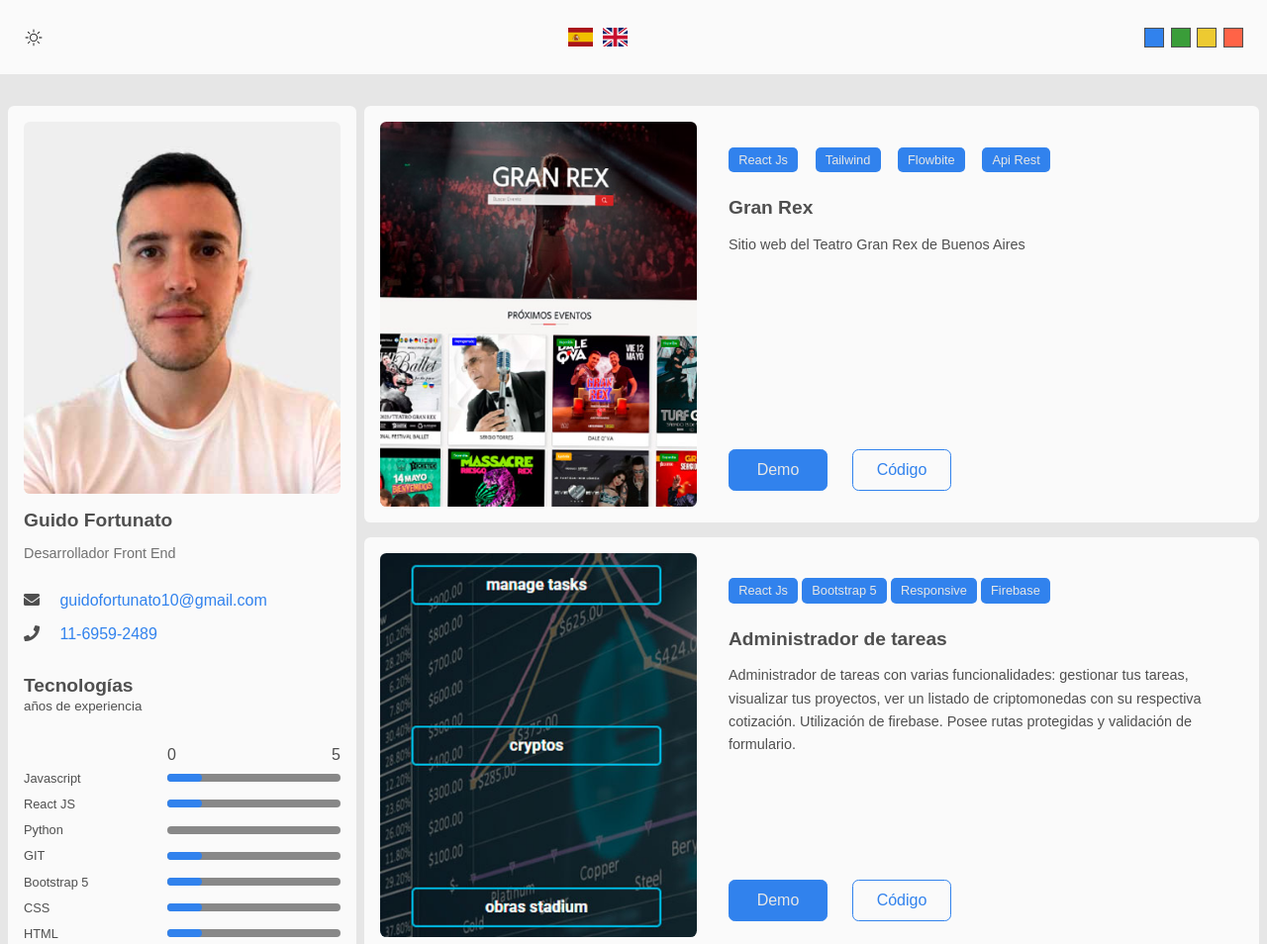
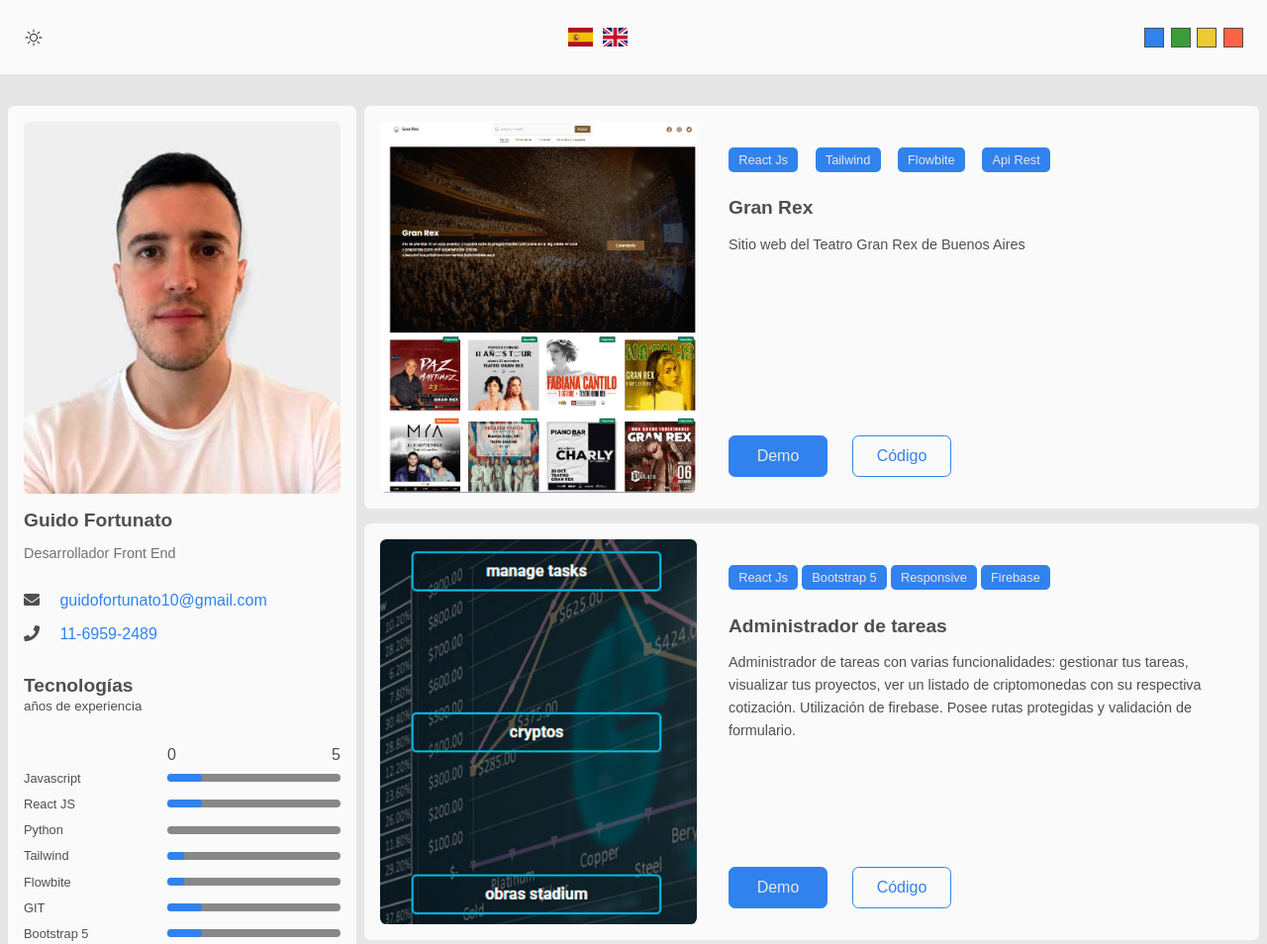
Before and after one commit to guidoFortunato/Portfolio, a plain HTML site: page index.html in a window 1280 px wide. Shown: the top 954 px of the page at 99% size. Drawn offline with Linux system fonts and the light colour scheme.

Commit message:
nuevo gran rex, nuevas skills

```diff
--- a/css/styles.css
+++ b/css/styles.css
@@ -239,6 +239,9 @@ body.dark{
 .skills__bar--10::after{
     transform: translateX(20%)
 }
+.skills__bar--5::after{
+    transform: translateX(10%)
+}
 
 .padding{
     padding: .5em 0;
--- a/index.html
+++ b/index.html
@@ -96,6 +96,14 @@
               <div class="skills__bar"></div>
             </div>
             <div class="skills__item">
+              <p class="skills__tech">Tailwind</p>
+              <div class="skills__bar skills__bar--5"></div>
+            </div>
+            <div class="skills__item">
+              <p class="skills__tech">Flowbite</p>
+              <div class="skills__bar skills__bar--5"></div>
+            </div>
+            <div class="skills__item">
               <p class="skills__tech">GIT</p>
               <div class="skills__bar skills__bar--10"></div>
             </div>
@@ -176,7 +184,7 @@
       <article class="card card--project">
 
         <div class="card__image-container">
-          <img src="./assets/images/gran-rex.jpg" alt="Landing page" class="card__image">
+          <img src="./assets/images/gran-rex.webp" alt="Landing page" class="card__image">
         </div>
 
         <div class="project">
```
Also changed, not shown: assets/images/gran-rex.jpg (deleted), assets/images/gran-rex.webp (added).
